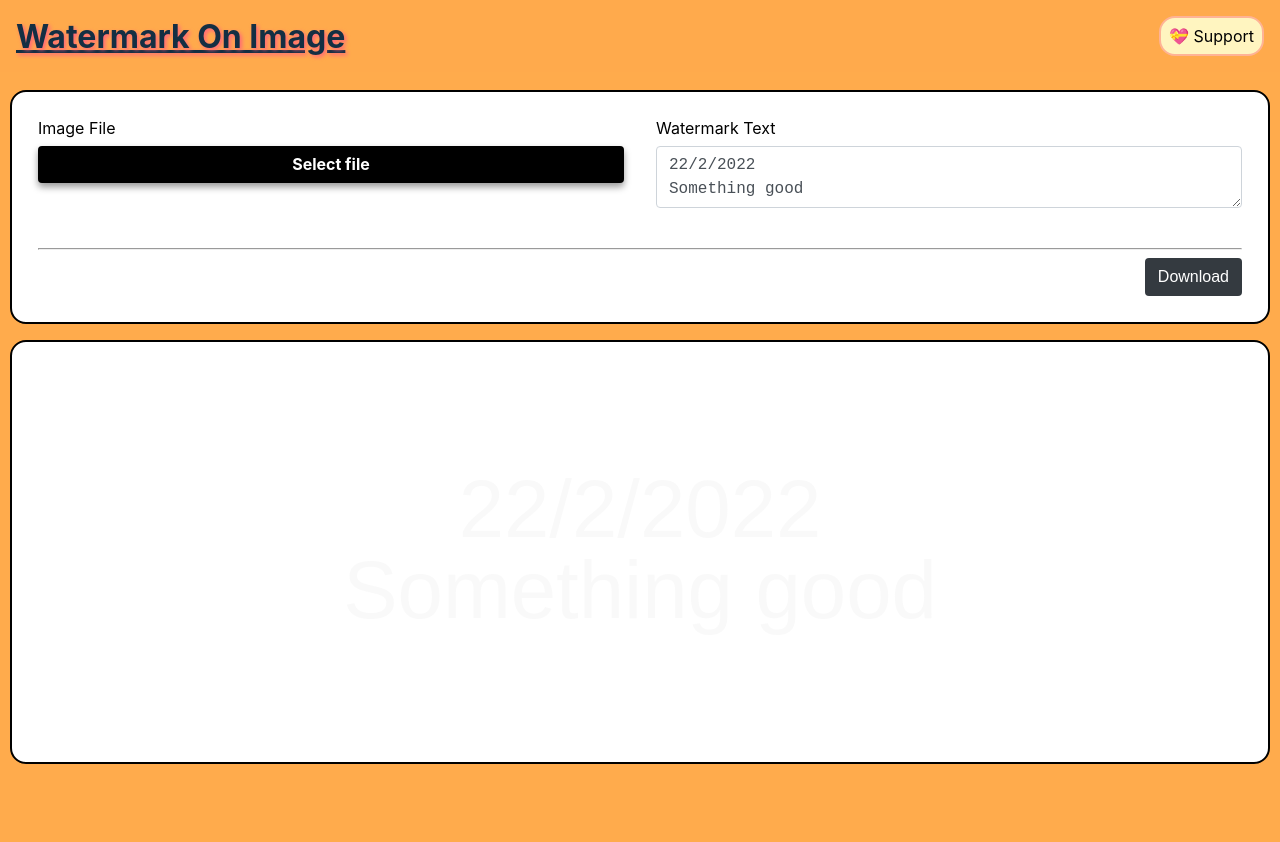
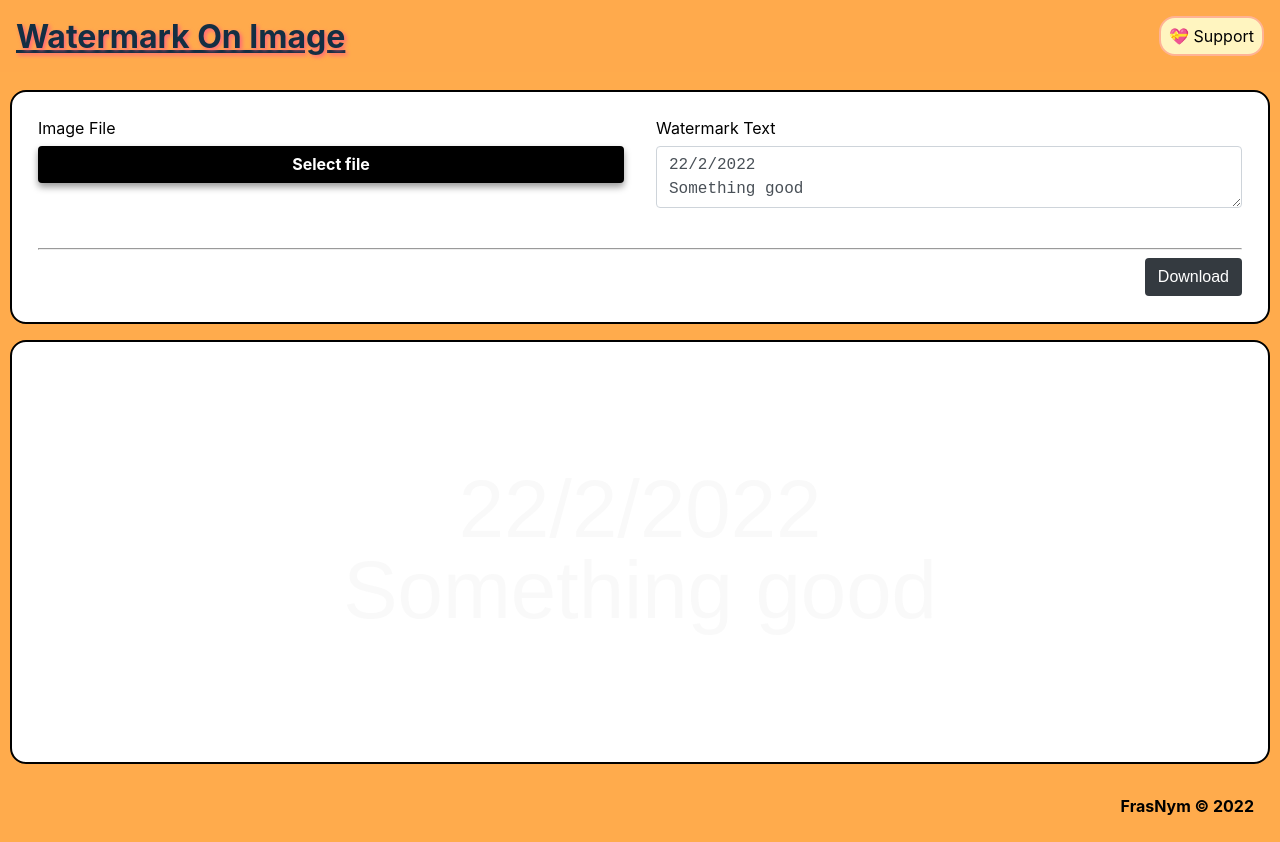
Before and after one commit to frasnym/next-image-watermark, a Next.js app: page / in a window 1280 px wide. Before the commit the page ends 800 px from the top, so only its background shows below. Built offline with nearby package versions, Linux system fonts and the light colour scheme.

Commit message:
Add footer

```diff
--- a/components/layouts/default-layout.tsx
+++ b/components/layouts/default-layout.tsx
@@ -3,6 +3,7 @@ import Head from "next/head";
 // import Footer from "../ui/footer";
 import { NextPage } from "next";
 import NavBar from "../ui/navbar";
+import Footer from "../ui/footer";
 // import NavBar from "../ui/navbar";
 
 type DefaultLayoutProps = {
@@ -52,6 +53,7 @@ const DefaultLayout: NextPage<DefaultLayoutProps> = function ({ children, title
       <NavBar />
       <PageContainer>
         {children}
+        <Footer />
       </PageContainer>
     </Container>
   );
--- /dev/null
+++ b/components/ui/footer.tsx
@@ -0,0 +1,22 @@
+import type { NextPage } from 'next'
+import styled from "styled-components";
+import Emoji from './emoji';
+
+const Container = styled.footer`
+  width: 100%;
+  text-align: right;
+  padding: 1rem;
+  display: flex;
+  align-items: center;
+  justify-content: right;
+`
+
+const Footer: NextPage = () => {
+  return (
+    <Container>
+      <b>FrasNym &copy; {new Date().getFullYear()}</b>
+    </Container>
+  )
+}
+
+export default Footer
```
